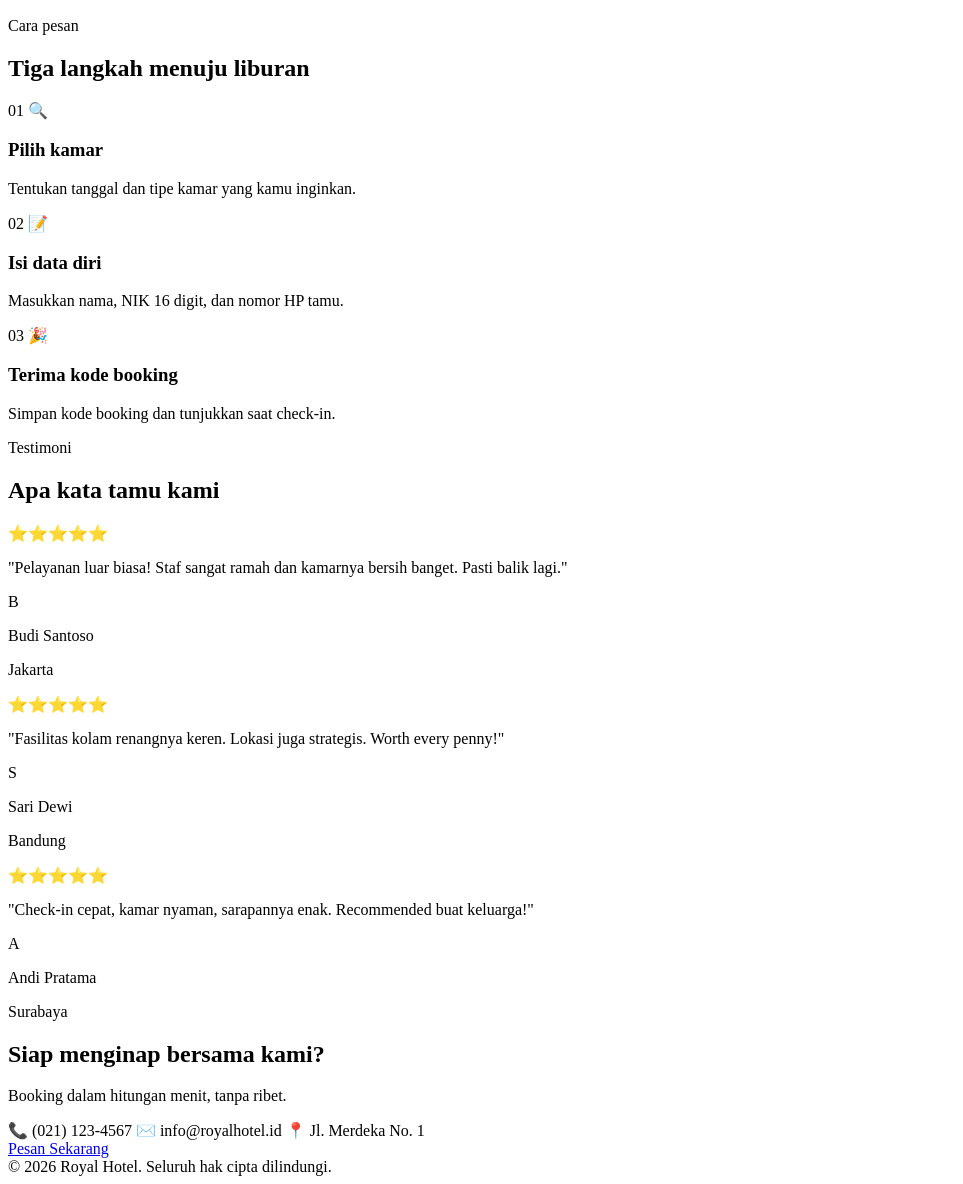
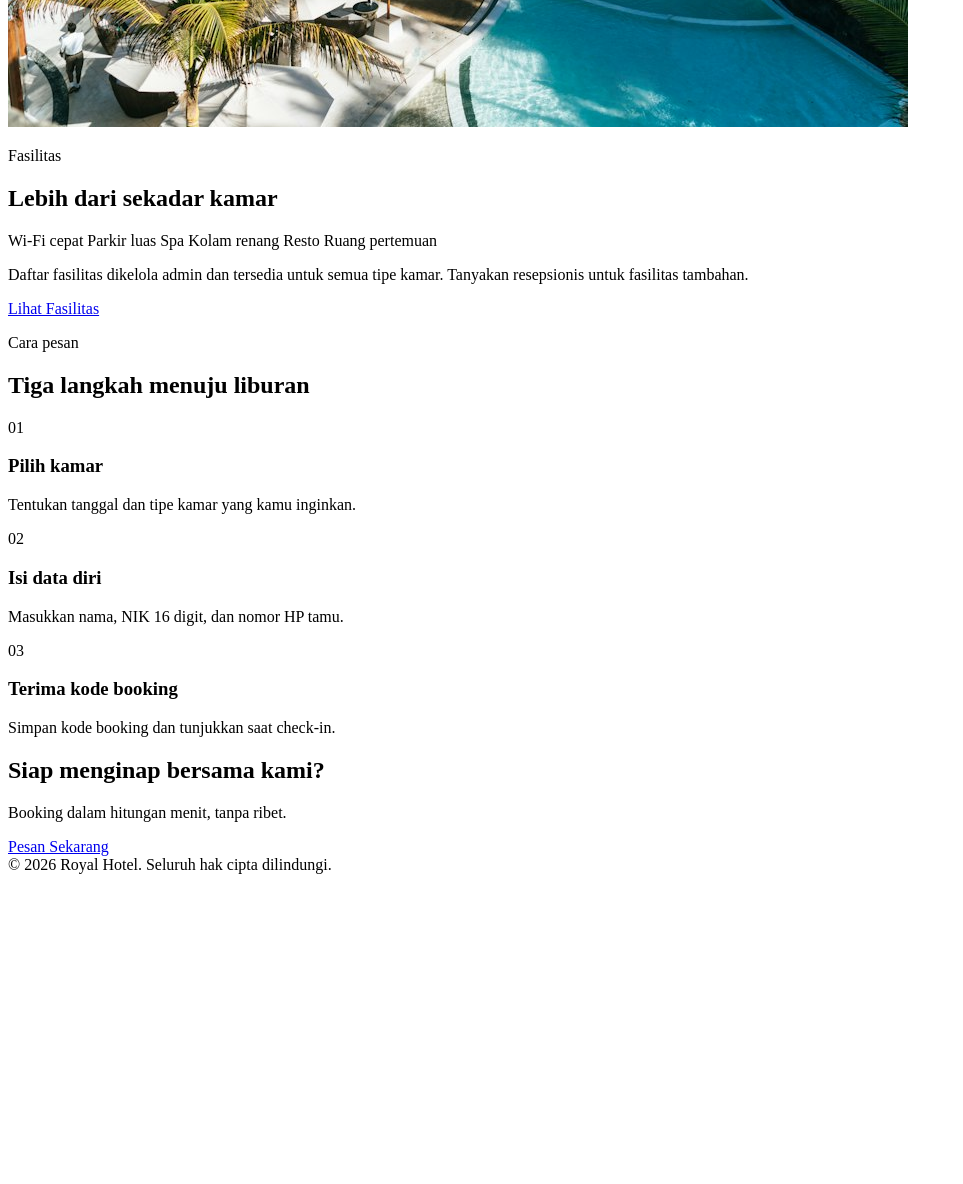
Before and after one commit to Fania02/sistem-booking-hotel, a Laravel app: page / in a window 1280 px wide. Shown: the part 3793-4977 px from the top of the page, without its empty margins (0-963 px from the left). After the commit the page ends 4667 px from the top, so only its background shows below. Run offline with Laravel 12, Linux system fonts and the light colour scheme; some web fonts are replaced.

Commit message:
Update landing.blade.php

```diff
--- a/resources/views/landing.blade.php
+++ b/resources/views/landing.blade.php
@@ -6,12 +6,10 @@
 @section('content')
 <div class="mx-auto max-w-6xl px-5">
 
-    {{-- ===================== HERO + SLIDER ===================== --}}
+    {{-- Hero --}}
     <section id="beranda" class="relative">
         <div class="grid overflow-hidden rounded-3xl bg-tinta text-white md:grid-cols-[1.05fr_1fr]">
-
-            {{-- Teks hero kiri --}}
-            <div class="order-2 px-7 pb-10 pt-8 md:order-1 md:px-10 md:pb-24 md:pt-14 flex flex-col justify-center">
+            <div class="order-2 px-7 pb-10 pt-8 md:order-1 md:px-10 md:pb-24 md:pt-14">
                 <span class="inline-block rounded-full bg-white/10 px-3 py-1 text-[10px] font-medium tracking-wide text-pasir">Hangat · Tenang · Nyaman</span>
                 <h1 class="judul mt-5 text-4xl leading-[1.08] md:text-5xl">
                     Menginap yang<br>terasa seperti<br><em class="text-emas">pulang</em>
@@ -20,28 +18,27 @@
                     Pilih tipe kamar, cek ketersediaan, dan booking dalam satu alur yang sederhana.
                 </p>
                 <div class="mt-6 flex flex-wrap gap-2">
-                    <a href="#tipe-kamar" class="btn-emas hover-btn">Lihat Kamar</a>
+                    <a href="#tipe-kamar" class="btn-emas">Lihat Kamar</a>
                     <a href="#form-cari" class="btn-garis-terang">Cek Reservasi</a>
                 </div>
-
-                {{-- Dot navigasi slider --}}
-                <div id="slider-dots" class="mt-8 flex gap-2" role="group" aria-label="Navigasi slider"></div>
             </div>
 
-            {{-- Slider gambar kanan --}}
-            <div class="order-1 relative bg-kopi md:order-2 overflow-hidden" style="min-height: 320px;">
-                <div id="hero-slider" class="absolute inset-0">
-                    {{-- Slide 1 --}}
-                    <div class="hero-slide aktif" style="background-image:url('https://images.unsplash.com/photo-1566073771259-6a8506099945?w=800&q=80');"></div>
-                    {{-- Slide 2 --}}
-                    <div class="hero-slide" style="background-image:url('https://images.unsplash.com/photo-1582719478250-c89cae4dc85b?w=800&q=80');"></div>
-                    {{-- Slide 3 --}}
-                    <div class="hero-slide" style="background-image:url('https://images.unsplash.com/photo-1631049307264-da0ec9d70304?w=800&q=80');"></div>
-                    {{-- Slide 4 --}}
-                    <div class="hero-slide" style="background-image:url('https://images.unsplash.com/photo-1455587734955-081b22074882?w=800&q=80');"></div>
+            {{-- Hero slideshow --}}
+            <div class="order-1 bg-kopi p-4 md:order-2 md:p-8 relative overflow-hidden rounded-3xl">
+                <div id="hero-slideshow" class="relative aspect-[4/3] h-full w-full rounded-xl overflow-hidden md:aspect-auto md:min-h-72">
+                    @foreach (['hero-1.jpg','hero-2.jpg','hero-3.jpg'] as $i => $foto)
+                        <img src="{{ asset('images/'.$foto) }}"
+                             alt="Royal Hotel foto {{ $i+1 }}"
+                             class="hero-slide absolute inset-0 h-full w-full object-cover transition-opacity duration-1000 {{ $i === 0 ? 'opacity-100' : 'opacity-0' }}"
+                             data-slide="{{ $i }}">
+                    @endforeach
+                    {{-- Dots indicator --}}
+                    <div class="absolute bottom-3 left-1/2 -translate-x-1/2 flex gap-1.5 z-10">
+                        @foreach ([0,1,2] as $d)
+                            <button type="button" class="slide-dot size-1.5 rounded-full bg-white/50 transition-all" data-dot="{{ $d }}" aria-label="Slide {{ $d+1 }}"></button>
+                        @endforeach
+                    </div>
                 </div>
-                {{-- Overlay gradient pada slider --}}
-                <div class="absolute inset-0 bg-gradient-to-t from-tinta/30 to-transparent pointer-events-none"></div>
             </div>
         </div>
 
@@ -69,28 +66,27 @@
                     <option value="">Semua tipe</option>
                 </select>
             </div>
-            <button type="submit" class="btn-gelap col-span-2 h-[38px] hover-btn md:col-span-1 md:px-6">Cari Kamar</button>
+            <button type="submit" class="btn-gelap col-span-2 h-[38px] md:col-span-1 md:px-6">Cari Kamar</button>
             <p id="cari-error" class="pesan-error col-span-2 md:col-span-5" hidden></p>
         </form>
     </section>
 
-    {{-- ===================== KEUNGGULAN ===================== --}}
-    <section class="mt-4 stagger grid grid-cols-2 gap-3 md:mt-24 md:grid-cols-4 anim-fade">
+    {{-- Keunggulan --}}
+    <section class="mt-4 grid grid-cols-2 gap-3 md:mt-24 md:grid-cols-4">
         @foreach ([
-            ['🏷️', 'Tipe Kamar Lengkap', 'Harga dan kapasitas terlihat jelas sebelum memesan.'],
-            ['⚡', 'Konfirmasi Cepat', 'Kode booking langsung terbit setelah data dikirim.'],
-            ['💳', 'Bayar Mudah', 'Pembayaran dicatat dan dipantau oleh resepsionis.'],
-            ['✨', 'Fasilitas Dasar', 'Wi-Fi, AC, dan sarapan tersedia di tiap kamar.'],
-        ] as [$ikon, $judul, $isi])
-            <div class="kartu kartu-shine p-4 hover-kartu cursor-default">
-                <span class="text-xl">{{ $ikon }}</span>
-                <h3 class="mt-2 text-[11px] font-semibold">{{ $judul }}</h3>
+            ['Tipe Kamar Lengkap', 'Harga dan kapasitas terlihat jelas sebelum memesan.'],
+            ['Konfirmasi Cepat', 'Kode booking langsung terbit setelah data dikirim.'],
+            ['Bayar Mudah', 'Pembayaran dicatat dan dipantau oleh resepsionis.'],
+            ['Fasilitas Dasar', 'Wi-Fi, AC, dan sarapan tersedia di tiap kamar.'],
+        ] as [$judul, $isi])
+            <div class="kartu p-4">
+                <h3 class="text-[11px] font-semibold">{{ $judul }}</h3>
                 <p class="mt-1 text-[10px] leading-relaxed text-redam">{{ $isi }}</p>
             </div>
         @endforeach
     </section>
 
-    {{-- ===================== HASIL PENCARIAN ===================== --}}
+    {{-- Hasil pencarian --}}
     <section id="hasil-cari" class="mt-12" hidden>
         <div class="flex items-end justify-between">
             <div>
@@ -102,8 +98,8 @@
         <div id="hasil-daftar" class="mt-5 grid gap-4 md:grid-cols-3"></div>
     </section>
 
-    {{-- ===================== TIPE KAMAR ===================== --}}
-    <section id="tipe-kamar" class="mt-16 scroll-mt-20 anim-fade">
+    {{-- Tipe kamar --}}
+    <section id="tipe-kamar" class="mt-16 scroll-mt-20">
         <div class="flex items-end justify-between">
             <div>
                 <p class="eyebrow">Pilihan kamar</p>
@@ -118,86 +114,40 @@
         </div>
     </section>
 
-    {{-- ===================== FASILITAS ===================== --}}
-    <section id="fasilitas" class="mt-20 grid scroll-mt-20 items-center gap-8 md:grid-cols-[1.1fr_1fr] anim-fade">
-        {{-- Foto fasilitas nyata --}}
-        <div class="kartu-gambar rounded-3xl overflow-hidden aspect-[4/3] relative">
-            <img
-                src="https://images.unsplash.com/photo-1540541338287-41700207dee6?w=900&q=85"
-                alt="Fasilitas Royal Hotel — Kolam renang dan area relaksasi"
-                class="w-full h-full object-cover"
-                loading="lazy"
-            >
+    {{-- Fasilitas --}}
+    <section id="fasilitas" class="mt-20 grid scroll-mt-20 items-center gap-8 md:grid-cols-[1.1fr_1fr]">
+        <div class="relative aspect-[4/3] rounded-3xl overflow-hidden group">
+            <img src="{{ asset('images/fasilitas.jpg') }}" alt="Fasilitas Royal Hotel"
+                 class="h-full w-full object-cover transition-transform duration-700 group-hover:scale-105">
             <div class="absolute inset-0 bg-gradient-to-t from-tinta/40 to-transparent"></div>
-            <div class="absolute bottom-5 left-5 text-white">
-                <p class="text-[10px] font-medium uppercase tracking-widest text-pasir">Royal Hotel</p>
-                <p class="judul text-lg">Kolam Renang & Spa</p>
-            </div>
         </div>
-
         <div>
             <p class="eyebrow">Fasilitas</p>
             <h2 class="judul mt-1 text-2xl md:text-3xl">Lebih dari sekadar kamar</h2>
-            <p class="mt-3 text-xs leading-relaxed text-redam">
-                Nikmati berbagai fasilitas premium yang dirancang untuk kenyamanan maksimal Anda selama menginap.
-            </p>
-            <div class="mt-4 grid grid-cols-2 gap-3">
-                @foreach ([
-                    ['🏊', 'Kolam Renang', 'Outdoor & indoor tersedia'],
-                    ['💆', 'Spa & Wellness', 'Layanan relaksasi penuh'],
-                    ['🍽️', 'Restoran', 'Masakan nusantara & internasional'],
-                    ['📶', 'Wi-Fi Cepat', 'Hingga 1 Gbps di seluruh area'],
-                    ['🅿️', 'Parkir Luas', 'Gratis untuk tamu hotel'],
-                    ['🏢', 'Ruang Meeting', 'Kapasitas hingga 200 orang'],
-                ] as [$ikon, $nama, $sub])
-                    <div class="flex items-start gap-2 rounded-xl p-2 hover:bg-white transition">
-                        <span class="text-base mt-0.5">{{ $ikon }}</span>
-                        <div>
-                            <p class="text-[11px] font-semibold">{{ $nama }}</p>
-                            <p class="text-[10px] text-redam">{{ $sub }}</p>
-                        </div>
-                    </div>
+            <div class="mt-4 flex flex-wrap gap-2">
+                @foreach (['Wi-Fi cepat', 'Parkir luas', 'Spa', 'Kolam renang', 'Resto', 'Ruang pertemuan'] as $fasilitas)
+                    <span class="chip">{{ $fasilitas }}</span>
                 @endforeach
             </div>
-            <a href="#kontak" class="btn-gelap mt-5 hover-btn">Hubungi Kami</a>
+            <p class="mt-4 text-xs leading-relaxed text-redam">
+                Daftar fasilitas dikelola admin dan tersedia untuk semua tipe kamar. Tanyakan resepsionis untuk fasilitas tambahan.
+            </p>
+            <a href="#kontak" class="btn-gelap mt-5">Lihat Fasilitas</a>
         </div>
     </section>
 
-    {{-- ===================== GALERI FOTO ===================== --}}
-    <section class="mt-20 anim-fade">
-        <div class="text-center mb-8">
-            <p class="eyebrow">Galeri</p>
-            <h2 class="judul mt-1 text-2xl md:text-3xl">Lihat keindahan hotel kami</h2>
-        </div>
-        <div class="grid grid-cols-2 gap-3 md:grid-cols-4">
-            @foreach ([
-                ['https://images.unsplash.com/photo-1512918728675-ed5a9ecdebfd?w=600&q=80', 'Kamar Deluxe', 'md:row-span-2'],
-                ['https://images.unsplash.com/photo-1584132967334-10e028bd69f7?w=600&q=80', 'Lobby Utama', ''],
-                ['https://images.unsplash.com/photo-1562778612-e1e0cda9915c?w=600&q=80', 'Restoran', ''],
-                ['https://images.unsplash.com/photo-1571896349842-33c89424de2d?w=600&q=80', 'Kolam Renang', 'md:col-span-2'],
-            ] as [$src, $alt, $kelas])
-                <div class="kartu-gambar rounded-2xl overflow-hidden {{ $kelas }}">
-                    <img src="{{ $src }}" alt="{{ $alt }}" class="w-full h-40 object-cover md:h-full" loading="lazy">
-                </div>
-            @endforeach
-        </div>
-    </section>
-
-    {{-- ===================== CARA PESAN ===================== --}}
-    <section id="cara-pesan" class="mt-20 scroll-mt-20 text-center anim-fade">
+    {{-- Cara pesan --}}
+    <section id="cara-pesan" class="mt-20 scroll-mt-20 text-center">
         <p class="eyebrow">Cara pesan</p>
         <h2 class="judul mt-1 text-2xl md:text-3xl">Tiga langkah menuju liburan</h2>
-        <div class="mt-6 stagger grid gap-4 text-left md:grid-cols-3">
+        <div class="mt-6 grid gap-4 text-left md:grid-cols-3">
             @foreach ([
-                ['01', 'Pilih kamar', 'Tentukan tanggal dan tipe kamar yang kamu inginkan.', '🔍'],
-                ['02', 'Isi data diri', 'Masukkan nama, NIK 16 digit, dan nomor HP tamu.', '📝'],
-                ['03', 'Terima kode booking', 'Simpan kode booking dan tunjukkan saat check-in.', '🎉'],
-            ] as [$nomor, $judul, $isi, $ikon])
-                <div class="kartu kartu-shine p-5 hover-kartu cursor-default">
-                    <div class="flex items-center gap-3">
-                        <span class="judul text-xl text-emas">{{ $nomor }}</span>
-                        <span class="text-xl">{{ $ikon }}</span>
-                    </div>
+                ['01', 'Pilih kamar', 'Tentukan tanggal dan tipe kamar yang kamu inginkan.'],
+                ['02', 'Isi data diri', 'Masukkan nama, NIK 16 digit, dan nomor HP tamu.'],
+                ['03', 'Terima kode booking', 'Simpan kode booking dan tunjukkan saat check-in.'],
+            ] as [$nomor, $judul, $isi])
+                <div class="kartu p-5">
+                    <span class="judul text-xl text-emas">{{ $nomor }}</span>
                     <h3 class="mt-2 text-xs font-semibold">{{ $judul }}</h3>
                     <p class="mt-1 text-[11px] leading-relaxed text-redam">{{ $isi }}</p>
                 </div>
@@ -205,47 +155,13 @@
         </div>
     </section>
 
-    {{-- ===================== TESTIMONI ===================== --}}
-    <section class="mt-20 anim-fade">
-        <p class="eyebrow text-center">Testimoni</p>
-        <h2 class="judul mt-1 text-center text-2xl md:text-3xl">Apa kata tamu kami</h2>
-        <div class="mt-6 stagger grid gap-4 md:grid-cols-3">
-            @foreach ([
-                ['Pelayanan luar biasa! Staf sangat ramah dan kamarnya bersih banget. Pasti balik lagi.', 'Budi Santoso', 'Jakarta', '⭐⭐⭐⭐⭐'],
-                ['Fasilitas kolam renangnya keren. Lokasi juga strategis. Worth every penny!', 'Sari Dewi', 'Bandung', '⭐⭐⭐⭐⭐'],
-                ['Check-in cepat, kamar nyaman, sarapannya enak. Recommended buat keluarga!', 'Andi Pratama', 'Surabaya', '⭐⭐⭐⭐⭐'],
-            ] as [$ulasan, $nama, $kota, $bintang])
-                <div class="kartu kartu-shine p-5 hover-kartu cursor-default">
-                    <p class="text-sm">{{ $bintang }}</p>
-                    <p class="mt-3 text-[11px] leading-relaxed text-redam italic">"{{ $ulasan }}"</p>
-                    <div class="mt-4 flex items-center gap-2">
-                        <div class="size-7 rounded-full bg-emas/20 flex items-center justify-center text-xs font-bold text-emas-tua">{{ substr($nama, 0, 1) }}</div>
-                        <div>
-                            <p class="text-[11px] font-semibold">{{ $nama }}</p>
-                            <p class="text-[10px] text-redam">{{ $kota }}</p>
-                        </div>
-                    </div>
-                </div>
-            @endforeach
+    {{-- CTA --}}
+    <section id="kontak" class="mt-16 flex flex-col items-start justify-between gap-4 rounded-3xl bg-tinta px-7 py-8 text-white md:flex-row md:items-center md:px-10">
+        <div>
+            <h2 class="judul text-2xl">Siap menginap bersama kami?</h2>
+            <p class="mt-1 text-xs text-white/60">Booking dalam hitungan menit, tanpa ribet.</p>
         </div>
-    </section>
-
-    {{-- ===================== CTA ===================== --}}
-    <section id="kontak" class="mt-16 relative overflow-hidden flex flex-col items-start justify-between gap-4 rounded-3xl bg-tinta px-7 py-10 text-white md:flex-row md:items-center md:px-10">
-        {{-- Background dekoratif --}}
-        <div class="absolute -right-16 -top-16 size-64 rounded-full bg-emas/10 pointer-events-none"></div>
-        <div class="absolute -left-8 -bottom-8 size-40 rounded-full bg-white/5 pointer-events-none"></div>
-
-        <div class="relative">
-            <h2 class="judul text-2xl md:text-3xl">Siap menginap bersama kami?</h2>
-            <p class="mt-1 text-xs text-white/60">Booking dalam hitungan menit, tanpa ribet.</p>
-            <div class="mt-3 flex flex-wrap gap-4 text-xs text-white/70">
-                <span>📞 (021) 123-4567</span>
-                <span>✉️ info@royalhotel.id</span>
-                <span>📍 Jl. Merdeka No. 1</span>
-            </div>
-        </div>
-        <a href="#form-cari" class="relative btn-emas hover-btn shrink-0">Pesan Sekarang</a>
+        <a href="#form-cari" class="btn-emas">Pesan Sekarang</a>
     </section>
 </div>
 @endsection
```
